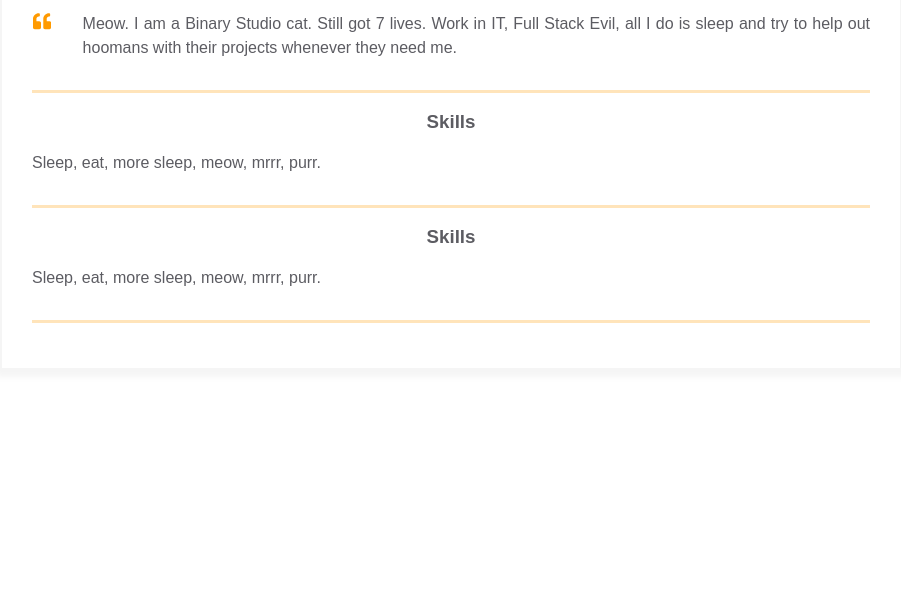
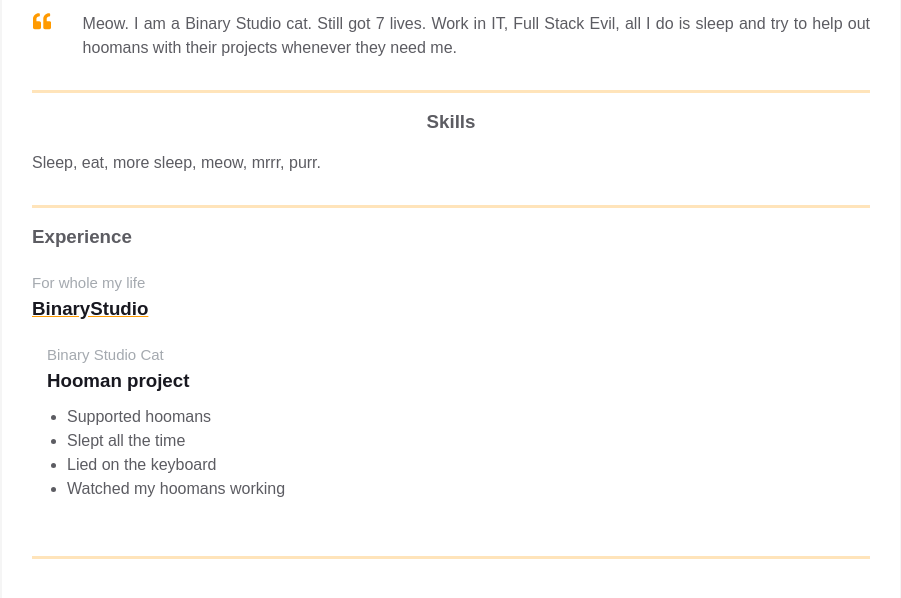
Before and after one commit to ShadowOfTheSpace/homepage-test, a plain HTML site: page index.html in a window 1280 px wide. Shown: the part 338-936 px from the top of the page, without its empty margins (189-1090 px from the left). Before the commit the page ends 800 px from the top, so only its background shows below. Drawn offline with Linux system fonts and the light colour scheme.

Commit message:
Added experiences block

```diff
--- a/index.html
+++ b/index.html
@@ -77,6 +77,7 @@
           </div>
         </div>
       </div>
+
       <div class="container">
         <div class="resume__block">
           <div class="skills">
@@ -89,11 +90,28 @@
       </div>
       <div class="container">
         <div class="resume__block">
-          <div class="skills">
-            <h3 class="skills__header">Skills</h3>
-            <p class="skills__text">
-              Sleep, eat, more sleep, meow, mrrr, purr.
-            </p>
+          <div class="main-info fh">
+            <div class="experiences">
+              <h3 class="experiences__header">Experience</h3>
+              <div class="experiences__company">
+                <div class="experiences__company-header">
+                  <span class="experiences__company-header-durability">For whole my life</span>
+                  <h3 class="experiences__company-header-name">BinaryStudio</h3>
+                </div>
+
+                <div class="experiences__company-project">
+                  <span class="experiences__company-project-role">Binary Studio Cat</span>
+                  <h3 class="experiences__company-project-name">Hooman project</h3>
+                  <ul class="experiences__company-project-responsibilities">
+                    <li>Supported hoomans</li>
+                    <li>Slept all the time</li>
+                    <li>Lied on the keyboard</li>
+                    <li>Watched my hoomans working</li>
+                  </ul>
+                </div>
+              </div>
+            </div>
+            <div class="additional-info fv"></div>
           </div>
         </div>
       </div>
```
